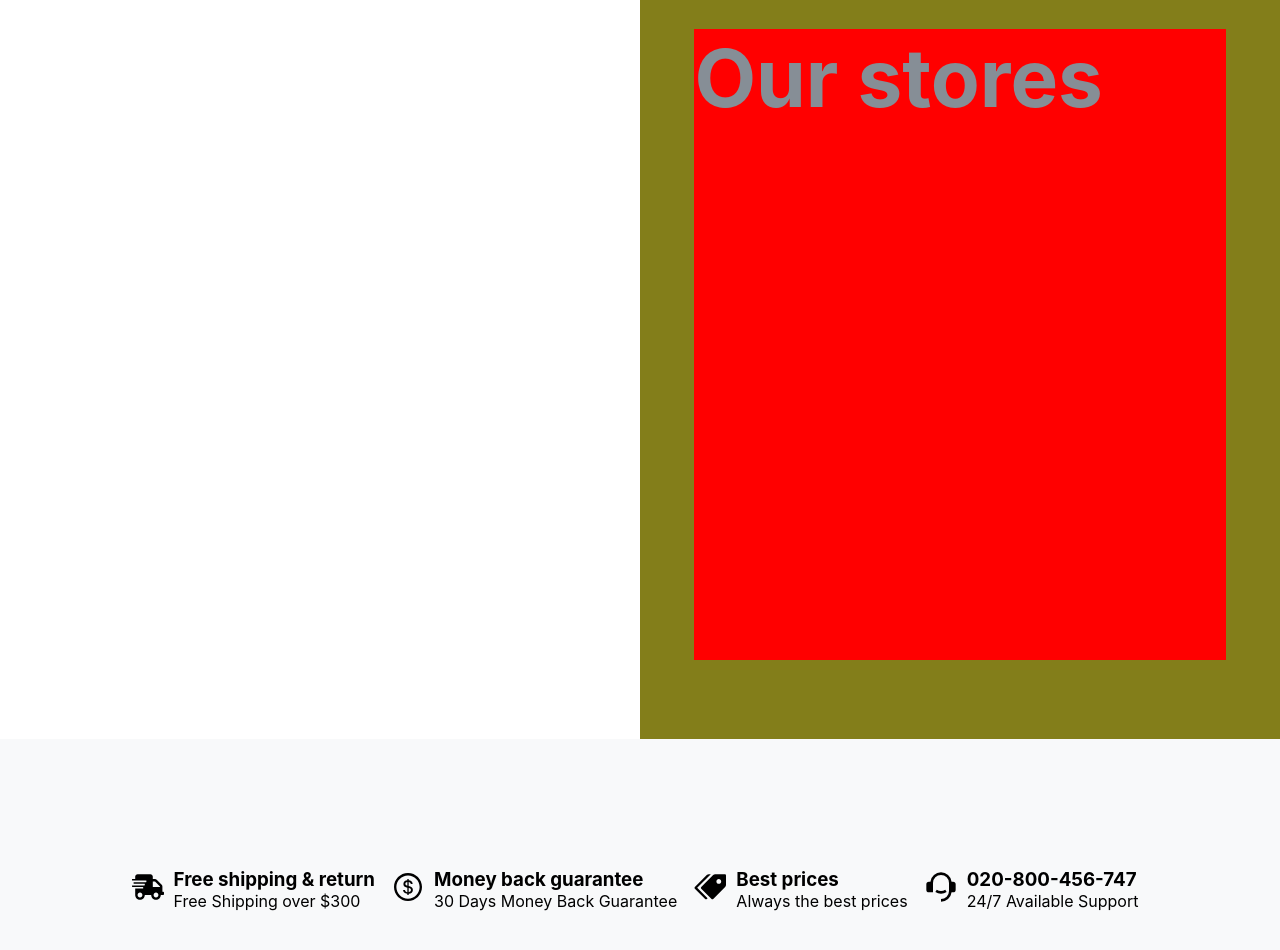
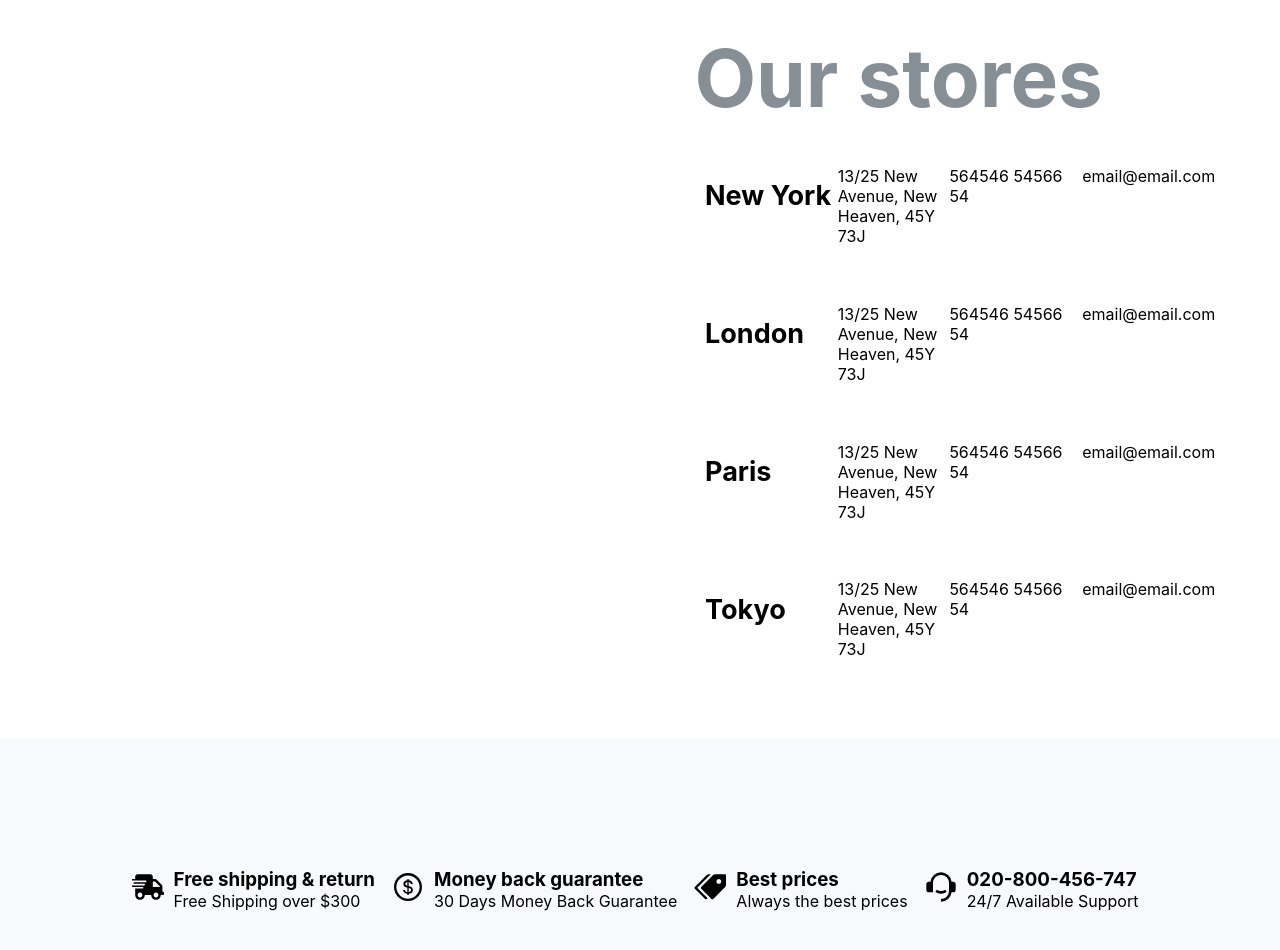
Before and after one commit to Kerimov056/Varkala, a React (Create React App) app: page /contact in a window 1280 px wide. Shown: the part 940-1890 px from the top of the page. Built offline with nearby package versions, Linux system fonts and the light colour scheme.

Commit message:
contact map

```diff
--- a/package.json
+++ b/package.json
@@ -10,6 +10,7 @@
     "@testing-library/user-event": "^13.2.1",
     "aos": "^2.3.4",
     "axios": "^1.4.0",
+    "google-map-react": "^2.2.1",
     "json-server": "^0.17.3",
     "react": "^18.2.0",
     "react-alice-carousel": "^2.7.1",
--- a/src/components/Helpers/City.js
+++ b/src/components/Helpers/City.js
@@ -5,4 +5,22 @@ export const city = [
         "location": "564546 54566 54",
         "email": "email@email.com"
     },
+    {
+        "name": "London",
+        "info": "13/25 New Avenue, New Heaven, 45Y 73J",
+        "location": "564546 54566 54",
+        "email": "email@email.com"
+    },
+    {
+        "name": "Paris",
+        "info": "13/25 New Avenue, New Heaven, 45Y 73J",
+        "location": "564546 54566 54",
+        "email": "email@email.com"
+    },
+    {
+        "name": "Tokyo",
+        "info": "13/25 New Avenue, New Heaven, 45Y 73J",
+        "location": "564546 54566 54",
+        "email": "email@email.com"
+    },
 ]
--- a/src/components/contact/Contact.jsx
+++ b/src/components/contact/Contact.jsx
@@ -1,6 +1,7 @@
 import React from 'react'
 import './contact.scss'
 import {city} from '../Helpers/City'
+import Contactcart from './Contactcart'
 
 const Contact = () => {
     return (
@@ -45,7 +46,11 @@ const Contact = () => {
                     <div>
                         <p>Our stores</p>
                         <div>
-
+                            {
+                              city.map((item)=>{
+                                return <Contactcart name={item.name} info={item.info} location={item.location} email={item.email} />
+                              })
+                            }
                         </div>
                     </div>
                 </div>
--- a/src/components/contact/Contactcart.js
+++ b/src/components/contact/Contactcart.js
@@ -1,10 +1,17 @@
 import React from 'react'
 import './contact.scss'
 
-const Contactcart = () => {
+const Contactcart = ({name,info,location,email}) => {
   return (
     <>
-
+        <div className='cartt'>
+            <div className='cartt_name'>{name}</div>
+            <div className='cartt_two'>
+            {info}
+            </div>
+            <div>{location}</div>
+            <div>{email}</div>
+        </div>
     </>
   )
 }
--- a/src/components/contact/contact.scss
+++ b/src/components/contact/contact.scss
@@ -100,7 +100,6 @@ p{
     .city{
         width: 50%;
         height: 100%;
-        background-color: rgb(131, 126, 26);
         display: flex;
         justify-content: center;
         align-items: center;
@@ -108,11 +107,23 @@ p{
         &>div{
             width: 83%;
             height: 80%;
-            background-color: red;
 
             &>p{
                 font-size: 80px;
                 font-weight: 750;
+                margin-bottom: 60px;
+            }
+
+            &>div{
+
+                width: 100%;
+                height: 100%;
+                display: flex;
+                flex-direction: column;
+
+                &>div{
+                    margin-top: -20px;
+                }
             }
         }
     }
@@ -127,5 +138,32 @@ p{
 
 .cartt{
     width: 100%;
+    height: 25%;
+    display: flex;
+    justify-content: center;
+    align-items: center;
 
+    &>div{
+        width: 25%;
+        height: 100%;
+
+    }
+    .cartt_name{
+        font-size: 27px;
+        color: black;
+        font-weight: 700;
+        margin-top: 27px;
+    }
+    .cartt_two{
+        width: 21%;
+    }
 }
+
+
+
+// .altline{
+//     width: 100%;
+//     height: 1px;
+//     background-color: #202020;
+//     color: #202020;
+// }
```
Also changed, not shown: 2 other files (tests, documents, lock files or other folders).
